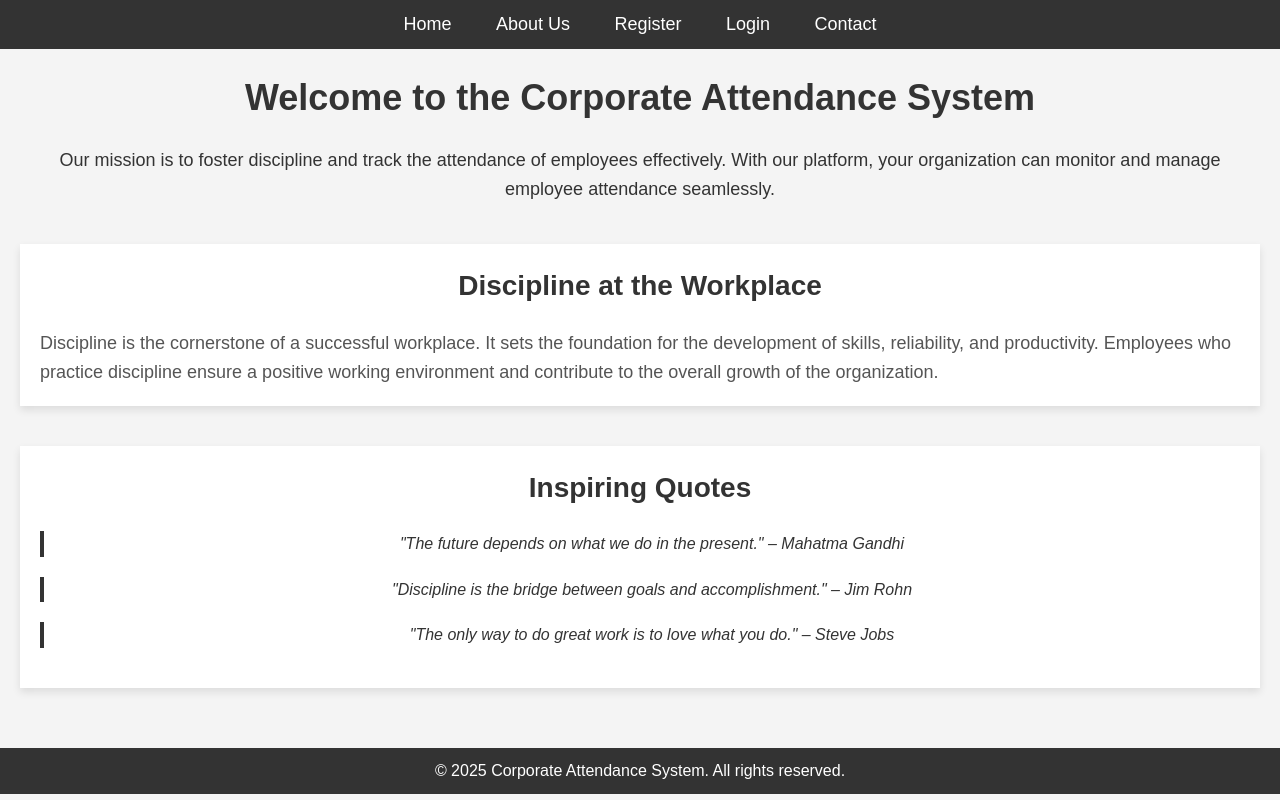
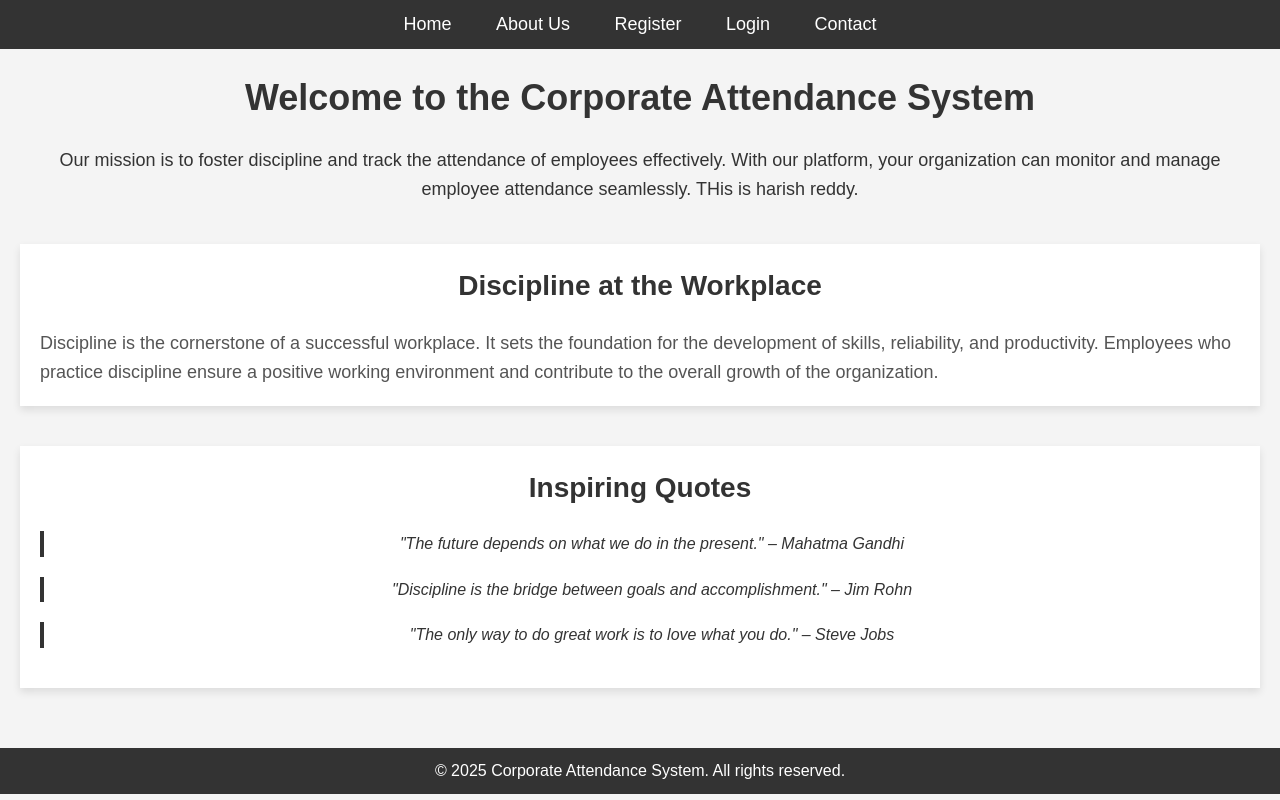
Before and after one commit to harishsuram/Harish-Attendece-App, a plain HTML site: page index.html in a window 1280 px wide. Drawn offline with Linux system fonts and the light colour scheme.

Commit message:
Changes Added

```diff
--- a/index.html
+++ b/index.html
@@ -27,7 +27,8 @@
         <p>
           Our mission is to foster discipline and track the attendance of
           employees effectively. With our platform, your organization can
-          monitor and manage employee attendance seamlessly.
+          monitor and manage employee attendance seamlessly. THis is harish
+          reddy.
         </p>
       </section>
 
```
